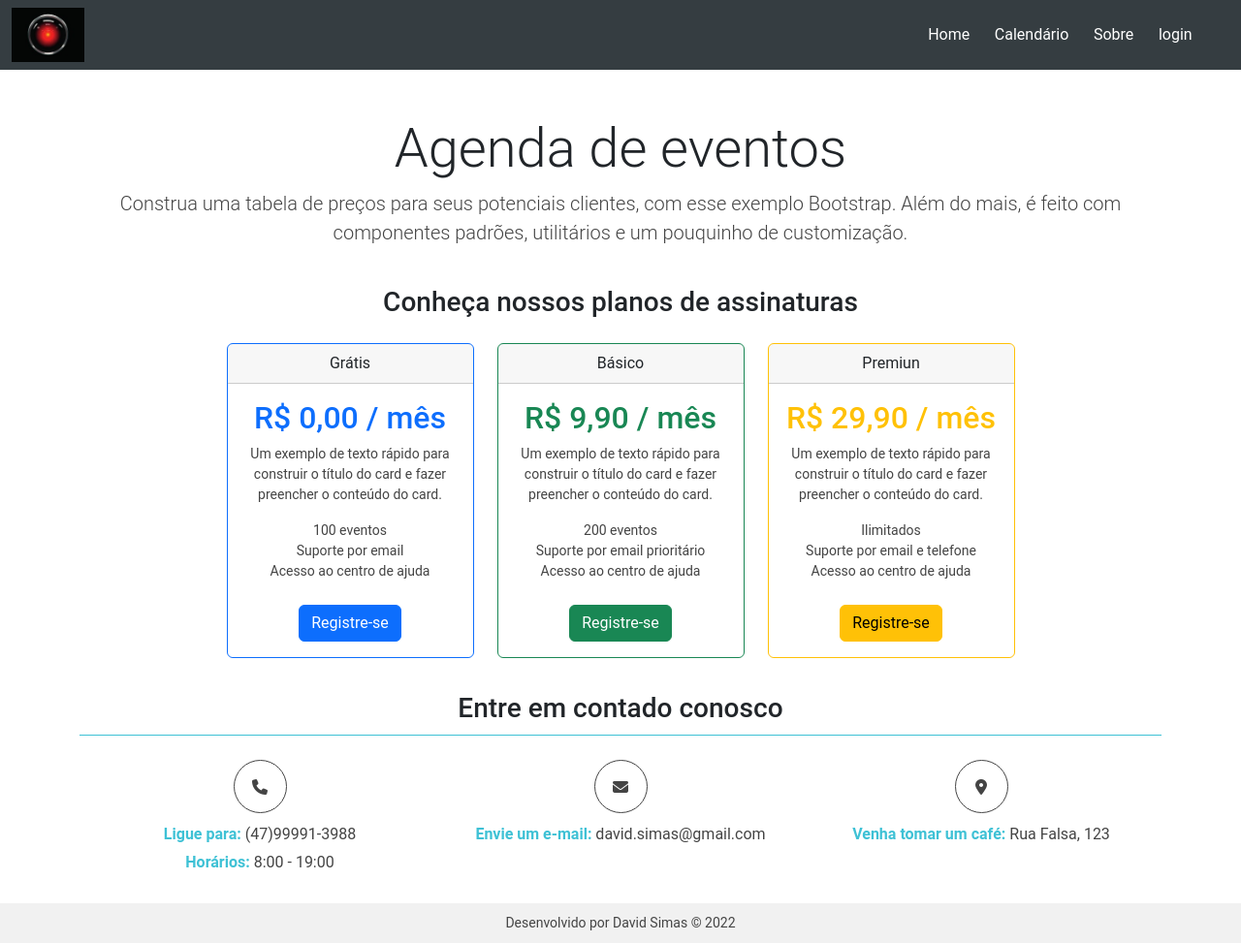
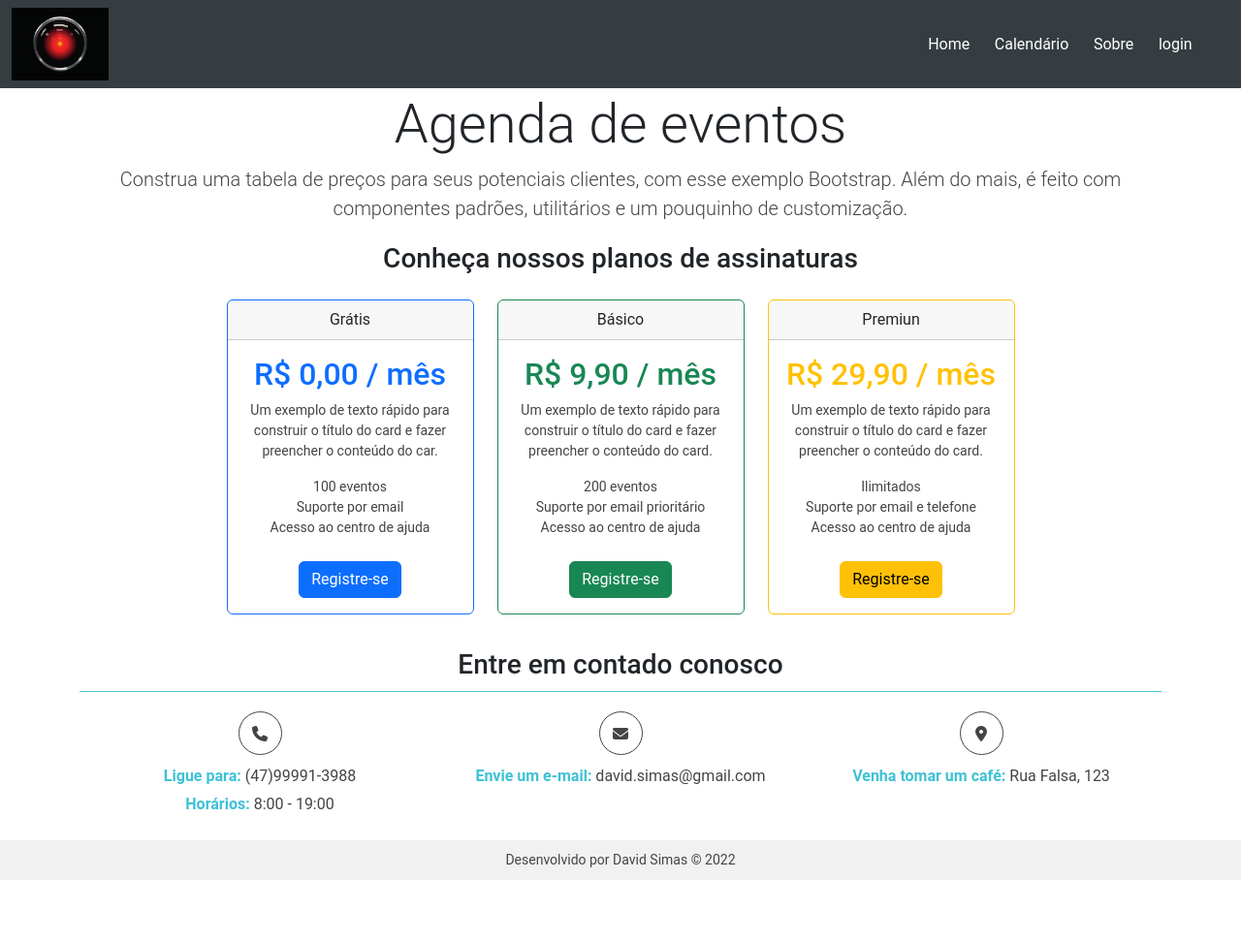
Before and after one commit to FelipeWeiss1992/Agenda, a Flask app: page / in a window 1280 px wide. Shown: the whole page at 97% size. After the commit the page ends 908 px from the top, so only its background shows below. Run offline with Flask 2, Linux system fonts and the light colour scheme; some libraries are stand-ins or nearby versions.

Commit message:
Trabalhando com style

```diff
--- a/app/static/css/style.css
+++ b/app/static/css/style.css
@@ -13,28 +13,20 @@ p, li {
     font-size: 14px;
 }
 
-/* Barra de navegação */
-
-header, .navbar {
-    background-color: #353d41;
-}
+/* Header Barra de navegação */
 
 #nav-container {
     padding-top: 0;
     padding-bottom: 0;
 }
 
-#logo {
-    width: 75px;
+header, .navbar {
+    background-color: #353d41;
 }
 
-.navbar-brand {
+#logo {
+    width: 100px;
     padding: 0;
-    color: #ffffff;
-}
-
-.navbar-brand:hover {
-    color: #ffffff;
 }
 
 .navbar-expand-lg .navbar-nav .nav-link {
@@ -43,6 +35,10 @@ header, .navbar {
 
 #nav {
     color: #ffffff;
+}
+
+#nav:hover{
+    color: #00008b;
 }
 
 /* main */
@@ -54,6 +50,8 @@ header, .navbar {
 #promo-area {
     margin-bottom: 25px;
 }
+
+
 
 
 
@@ -69,7 +67,7 @@ header, .navbar {
 }
 
 .contact-box {
-    padding: 25px 0;
+    padding: 20px 0;
     border-top: 1px solid #3ec1d5;
 }
 
@@ -78,9 +76,9 @@ header, .navbar {
     color: #444444;
     border: solid 1px #444444;
     border-radius: 50%;
-    width: 55px;
-    height: 55px;
-    line-height: 55px;
+    width: 45px;
+    height: 45px;
+    line-height: 45px;
 }
 
 .contact-box p {
@@ -93,8 +91,7 @@ header, .navbar {
     color: #3ec1d5;
 }
 
-
-/* copy */
+/* Footer Copy */
 
 #copy-area {
     background-color: #f1f1f1;
--- a/app/templates/home.html
+++ b/app/templates/home.html
@@ -2,7 +2,7 @@
 {% block conteudo %}
 
     <div class="container">
-        <div class="pricing-header px-3 py-3 pt-md-5 pb-md-4 mx-auto text-center">
+        <div class="pricing-header pt-md-1 pb-md-1 mx-auto text-center">
             <h1 class="display-4">Agenda de eventos</h1>
             <p class="lead">Construa uma tabela de preços para seus potenciais clientes, com esse exemplo Bootstrap. Além do mais, é feito com componentes padrões, utilitários e um pouquinho de customização.</p>
         </div>
@@ -19,7 +19,7 @@
                         <div class="card-header">Grátis</div>
                         <div class="card-body text-primary">
                             <h2 class="card-title">R$ 0,00 / mês</h2>
-                            <p class="card-text">Um exemplo de texto rápido para construir o título do card e fazer preencher o conteúdo do card.</p>
+                            <p class="card-text">Um exemplo de texto rápido para construir o título do card e fazer preencher o conteúdo do car.</p>
                             <ul class="list-unstyled mt-3 mb-4">
                                 <li>100 eventos</li>
                                 <li>Suporte por email</li>
--- a/app/templates/index.html
+++ b/app/templates/index.html
@@ -16,9 +16,7 @@
         <header>
             <div class="container-fluid" id="nav-container">
                 <nav class="navbar navbar-expand-lg">
-                    <a href="#" class="navbar-brand">
-                        <img id="logo" src="{{ url_for('static', filename='imagens/hall-9000.jpg') }}" alt="Hall-9000">
-                    </a>
+                    <img id="logo" src="{{ url_for('static', filename='imagens/hall-9000.jpg') }}" alt="Hall-9000">
                     <button class="navbar-toggler" type="button" data-toggle="collapse" data-target="#navbar-links" aria-controls="navbar-links" aria-expanded="false" aria-label="Toggle navigation">
                         <span class="navbar-toggler-icon"></span>
                     </button>
```
